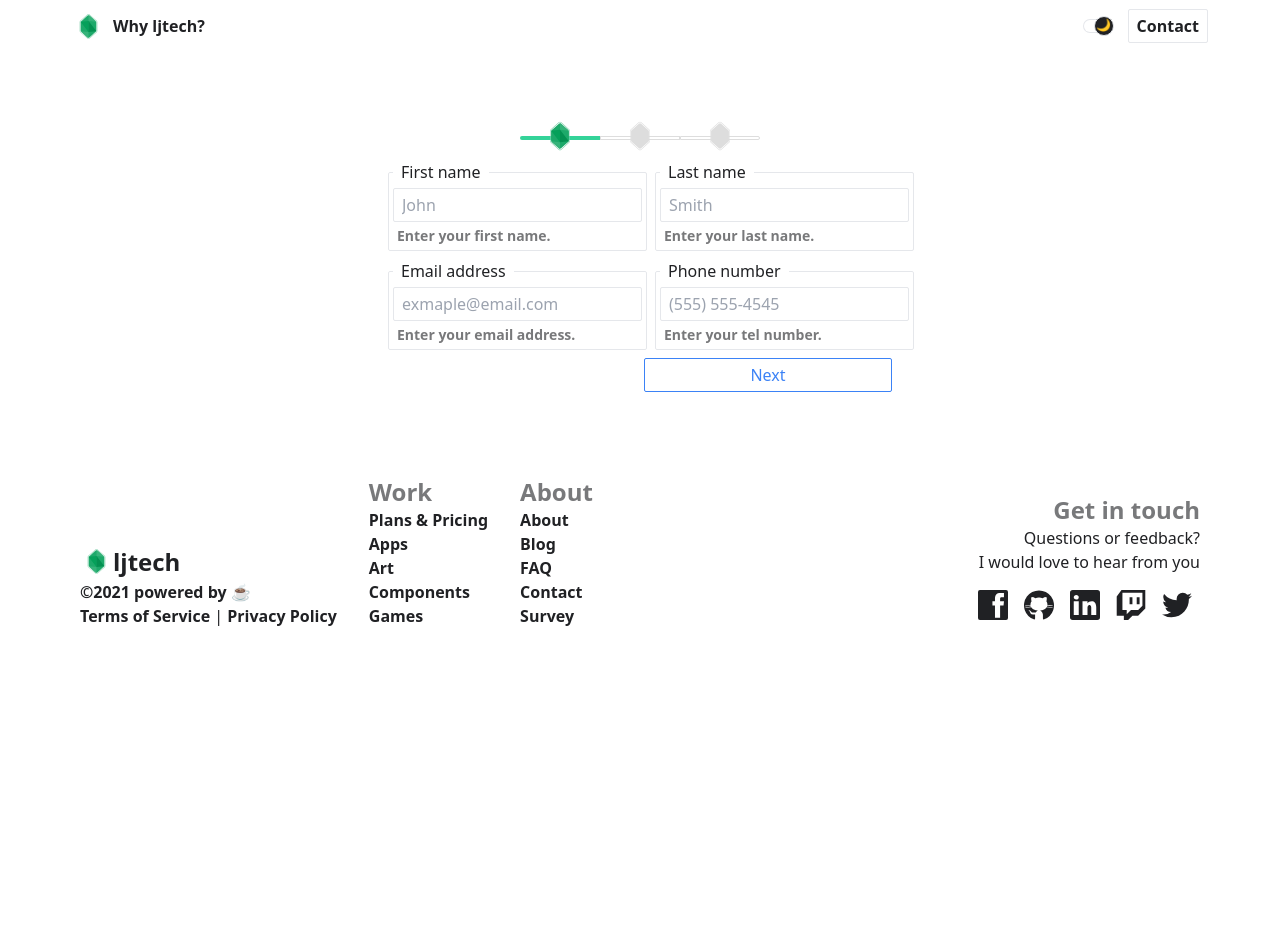
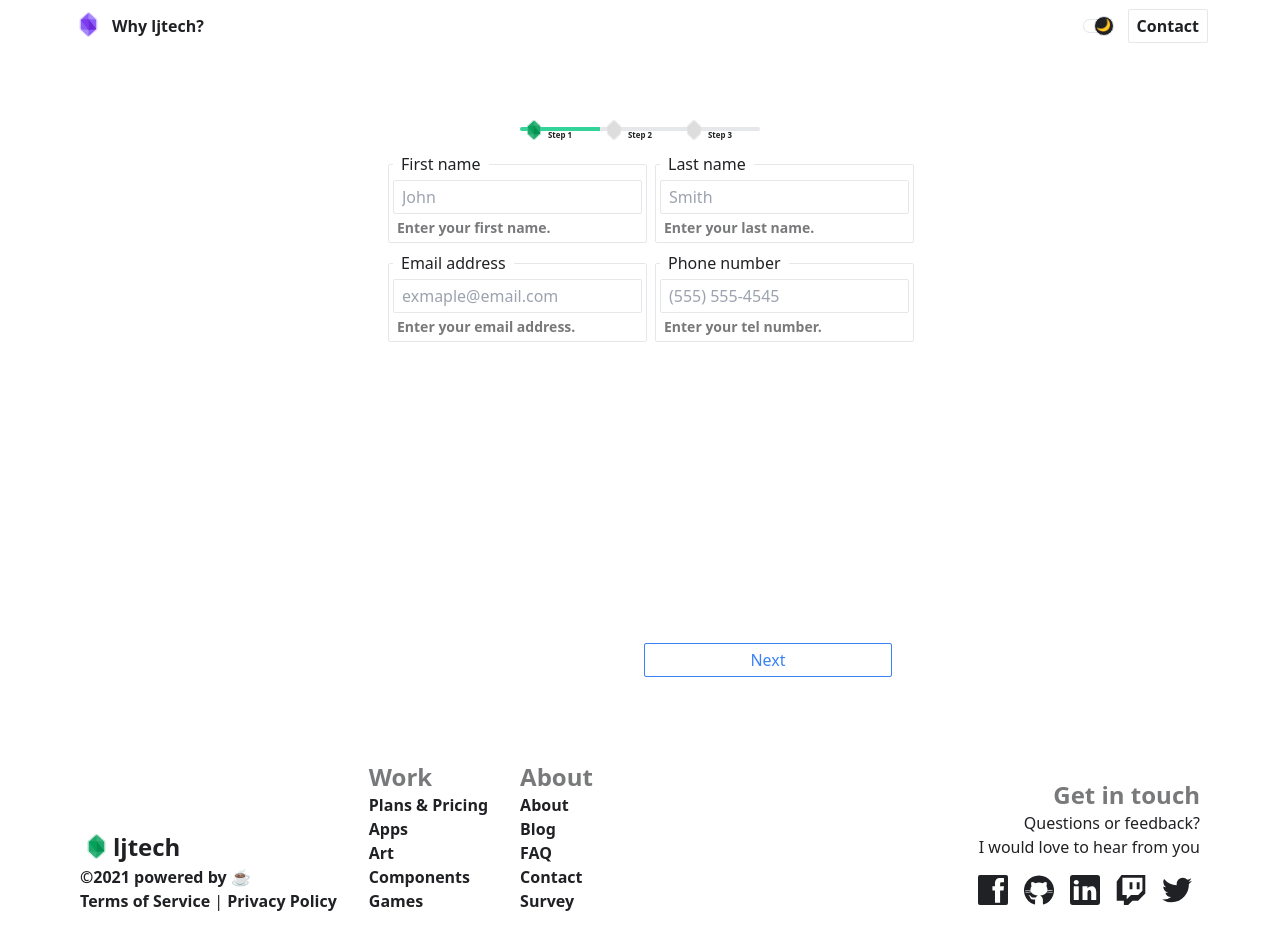
Before and after one commit to IanSSenne/ljtech-new, a Next.js app: page /survey in a window 1280 px wide. Before the commit the page ends 800 px from the top, so only its background shows below. Built offline with nearby package versions, Linux system fonts and the light colour scheme.

Commit message:
🍉 filler steps fixed

```diff
--- a/components/filler.jsx
+++ b/components/filler.jsx
@@ -1,4 +1,5 @@
-const Filler = ({ classNames, width, height }) => (
+const Filler = ({ children, classNames, extraNames, width, height }) => (
+	<div className={`${classNames} ${extraNames}`}>
 		<svg
 			className={`${classNames} m-1 inline-flex`}
 			xmlns="http://www.w3.org/2000/svg"
@@ -14,6 +15,8 @@ const Filler = ({ classNames, width, height }) => (
 				fill="#ddd"
 			/>
 		</svg>
+		{children}
+	</div>
 );
 
 export default Filler;
--- a/components/logo.jsx
+++ b/components/logo.jsx
@@ -1,5 +1,5 @@
-const Logo = ({ type, children, classNames, width, height }) => (
-	<div className={classNames}>
+const Logo = ({ type, children, classNames, extraNames, width, height }) => (
+	<div className={`${classNames} ${extraNames}`}>
 		{type === "green" && (
 			<svg
 				className={`${classNames} m-1 inline-flex`}
--- a/components/step.jsx
+++ b/components/step.jsx
@@ -1,31 +1,40 @@
 import Logo from "./logo";
 import Filler from "./filler";
 
-const Step = ({ active, classNames }) => (
+const Step = ({ active, classNames, helper }) => (
 	<div>
 		{active === true ? (
 			<div className="fade-in relative w-20 grid">
 				<div
-					className={`${classNames} absolute w-20 h-1 bg-green-400 top-5 z-10`}
+					style={{ top: "0.70rem" }}
+					className={`${classNames} absolute w-20 h-1 bg-green-400 z-10`}
 				></div>
 				<Logo
 					width={20}
-					height={32}
+					height={20}
 					type="green"
-					classNames="relative z-20 place-self-center"
-				/>
+					classNames="text-sm relative z-20 font-semibold"
+				>
+					<sub className="select-none">
+						<sub>{helper}</sub>
+					</sub>
+				</Logo>
 			</div>
 		) : (
 			<div className="relative w-20 grid">
 				<div
-					style={{ borderColor: "#ddd" }}
-					className={`${classNames} absolute w-20 h-1 border top-5 z-10`}
+					style={{ borderColor: "#ddd", top: "0.70rem" }}
+					className={`${classNames} absolute w-20 h-1 bg-gray-200 z-10`}
 				></div>
 				<Filler
 					width={20}
-					height={32}
-					classNames="fade-in relative z-20 place-self-center"
-				/>
+					height={20}
+					classNames="text-sm fade-in relative z-20 font-semibold"
+				>
+					<sub className="select-none">
+						<sub>{helper}</sub>
+					</sub>
+				</Filler>
 			</div>
 		)}
 	</div>
--- a/components/steps.jsx
+++ b/components/steps.jsx
@@ -4,26 +4,26 @@ import Logo from "../components/logo";
 import Step from "../components/step";
 
 const Steps = ({ step }) => (
-	<div className="flex justify-center h-10">
+	<div className="flex justify-center h-8">
 		<div>
 			{step === 0 || step === 1 || step === 2 ? (
-				<Step active={true} classNames="rounded-l-full" />
+				<Step helper="Step 1" active={true} classNames="rounded-l-full" />
 			) : (
-				<Step active={false} classNames="rounded-r-full" />
+				<Step helper="Step 1" active={false} classNames="rounded-r-full" />
 			)}
 		</div>
 		<div>
 			{step === 1 || step === 2 ? (
-				<Step active={true} />
+				<Step helper="Step 2" active={true} />
 			) : (
-				<Step active={false} />
+				<Step helper="Step 2" active={false} />
 			)}
 		</div>
 		<div>
 			{step === 2 ? (
-				<Step active={true} classNames="rounded-r-full" />
+				<Step helper="Step 3" active={true} classNames="rounded-r-full" />
 			) : (
-				<Step active={false} classNames="rounded-r-full" />
+				<Step helper="Step 3" active={false} classNames="rounded-r-full" />
 			)}
 		</div>
 	</div>
--- a/components/template/header.jsx
+++ b/components/template/header.jsx
@@ -1,13 +1,34 @@
 import Link from "../link";
 import Logo from "../logo";
 import Theme from "../theme";
+import Menu from "./menu";
+
+const list = ["Home", "About"];
+const testing1 = (
+	<Logo
+		type="green"
+		extraNames="blur"
+		classNames="rounded-sm"
+		src="./ljtech-g.svg"
+		width={25}
+		height={25}
+	/>
+);
+const testing2 = (
+	<Logo
+		type="purple"
+		extraNames="blur"
+		classNames="rounded-sm"
+		src="./ljtech-g.svg"
+		width={25}
+		height={25}
+	/>
+);
 
 const Header = () => (
 	<header className="max-w-6xl mx-auto flex items-center justify-between p-2">
 		<div className="flex items-center space-x-2">
-			<Link href="/" classNames="transition hover:opacity-60">
-				<Logo type="green" src="./ljtech-g.svg" width={25} height={25} />
-			</Link>
+			<Menu buttonOn={testing1} buttonOff={testing2} list={list} />
 			<Link
 				href="/about"
 				classNames="transition hover:border-green-500 hover:text-green-500"
--- a/components/template/layout.jsx
+++ b/components/template/layout.jsx
@@ -7,7 +7,7 @@ export default function Layout({ children }) {
 		<div className="min-h-screen dark:bg-dark text-dark dark:text-light">
 			<Meta />
 			<Header />
-			<main>{children}</main>
+			<main style={{ minHeight: "calc(100vh - 14.8rem)" }}>{children}</main>
 			<Footer />
 		</div>
 	);
--- /dev/null
+++ b/components/template/menu.jsx
@@ -0,0 +1,27 @@
+import { useState } from "react";
+import Link from "../link";
+
+export default function Menu({ buttonOn, buttonOff, list }) {
+	const [active, setActive] = useState(false);
+
+	const handleClick = () => {
+		setActive((prev) => !prev);
+	};
+
+	return (
+		<div className="relative top-2 w-8 h-8">
+			<button className="z-50 fixed top-2" onClick={handleClick}>
+				{active ? buttonOn : buttonOff}
+			</button>
+			{active ? (
+				<ul className="border blur fixed top-10 z-50 rounded-sm">
+					{list.map((item, i) => (
+						<li key={i} className="p-2 hover:bg-gray-200 text-dark">
+							<Link href={`/${item}`}>{item}</Link>
+						</li>
+					))}
+				</ul>
+			) : null}
+		</div>
+	);
+}
--- a/pages/survey.jsx
+++ b/pages/survey.jsx
@@ -87,7 +87,7 @@ export default function Survey() {
 					<form onSubmit={(e) => handleForm(e)} className="p-1">
 						{/* first part */}
 						{step === 0 && (
-							<div>
+							<div style={{ minHeight: "30.7rem" }}>
 								<div className="md:flex md:space-x-2">
 									<Inputfield
 										legend="First name"
@@ -130,7 +130,7 @@ export default function Survey() {
 						)}
 						{/* second part */}
 						{step === 1 && (
-							<div>
+							<div style={{ minHeight: "30.7rem" }}>
 								<div className="flex content-center items-center justify-center">
 									<div>Old Project</div>
 									<Toggle
@@ -191,7 +191,7 @@ export default function Survey() {
 						)}
 						{/* part 3 */}
 						{step === 2 && (
-							<div>
+							<div style={{ minHeight: "30.7rem" }}>
 								<Selectfield
 									legend="Business size"
 									name="business"
--- a/styles/globals.css
+++ b/styles/globals.css
@@ -48,3 +48,13 @@
 	-moz-animation-duration: 1s;
 	animation-duration: 1s;
 }
+
+.blur {
+	-webkit-backdrop-filter: saturate(180%) blur(5px) !important;
+	backdrop-filter: saturate(180%) blur(5px) !important;
+	background-color: hsla(0, 0%, 100%, 0.6) !important;
+}
+
+.noclick {
+	pointer-events: none;
+}
```
Also changed, not shown: 1 other file (tests, documents, lock files or other folders). Lines whose indentation alone changed are shown as unchanged.
